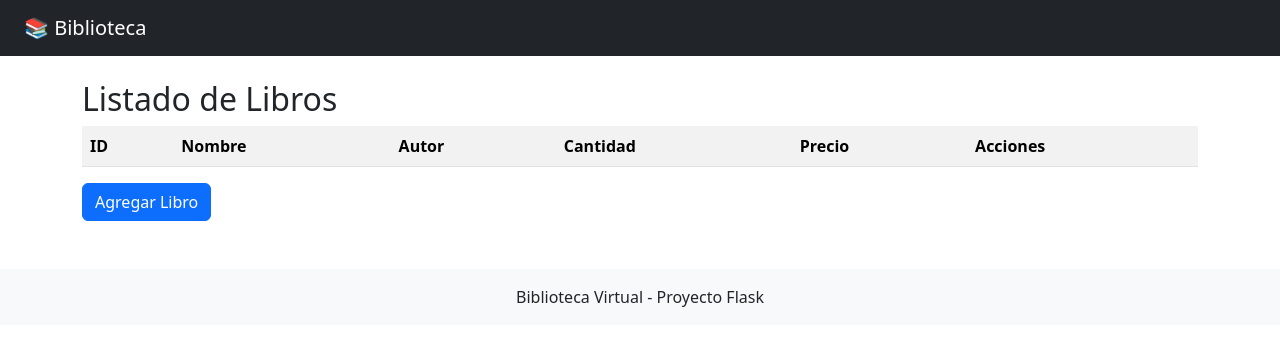
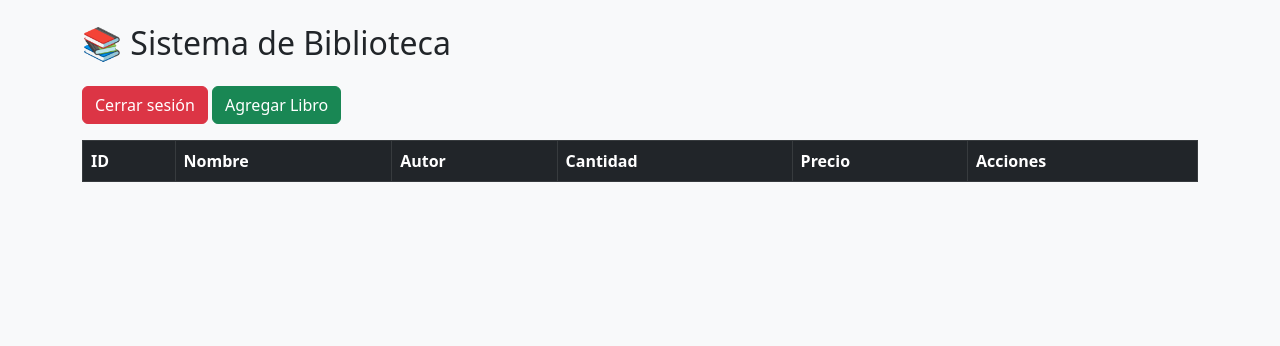
Before and after one commit to josselcardozo/mi_proyecto_biblioteca, a Flask app: template templates/index.html in a window 1280 px wide. Shown: the top 346 px of the page. Run offline with Flask 3, Linux system fonts and the light colour scheme; the template is opened without the code that fills it, so the values that code supplies are empty; parts of the project's set-up code (start-up, migrations or seed data) failed here and were passed over.

Commit message:
Proyecto final profesional Flask

```diff
--- a/app.py
+++ b/app.py
@@ -1,54 +1,18 @@
 from flask import Flask, render_template, request, redirect
+from flask_login import LoginManager, login_user, logout_user, login_required
 from conexion.conexion import obtener_conexion
-
-# 🔐 LOGIN
-from flask_login import LoginManager, login_user, logout_user, login_required, UserMixin
-
-# 📁 ARCHIVOS
-from inventario.inventario import (
-    guardar_txt, leer_txt,
-    guardar_json, leer_json,
-    guardar_csv, leer_csv
-)
-
-# 🟡 SQLITE
-from inventario.bd import db
-from inventario.productos import Producto
+from models import Usuario, Libro
 
 app = Flask(__name__)
 app.secret_key = "12345"
 
-# -----------------------------
-# SQLITE CONFIG
-# -----------------------------
-app.config['SQLALCHEMY_DATABASE_URI'] = 'sqlite:///biblioteca.db'
-app.config['SQLALCHEMY_TRACK_MODIFICATIONS'] = False
-
-db.init_app(app)
-
-with app.app_context():
-    db.create_all()
-
-# -----------------------------
-# LOGIN CONFIG
-# -----------------------------
 login_manager = LoginManager()
 login_manager.init_app(app)
 login_manager.login_view = "login"
 
-# -----------------------------
-# MODELO USUARIO
-# -----------------------------
-class Usuario(UserMixin):
-    def __init__(self, id_usuario, nombre, email, password):
-        self.id = id_usuario
-        self.nombre = nombre
-        self.email = email
-        self.password = password
-
-# -----------------------------
-# CARGAR USUARIO (MYSQL)
-# -----------------------------
+# -------------------------
+# CARGAR USUARIO
+# -------------------------
 @login_manager.user_loader
 def load_user(user_id):
     conexion = obtener_conexion()
@@ -56,16 +20,14 @@ def load_user(user_id):
 
     cursor.execute("SELECT * FROM usuarios WHERE id_usuario=%s", (user_id,))
     user = cursor.fetchone()
-
     conexion.close()
 
     if user:
-        return Usuario(user[0], user[1], user[2], user[3])
-    return None
+        return Usuario(*user)
 
-# -----------------------------
+# -------------------------
 # LOGIN
-# -----------------------------
+# -------------------------
 @app.route("/login", methods=["GET","POST"])
 def login():
     if request.method == "POST":
@@ -75,23 +37,21 @@ def login():
         conexion = obtener_conexion()
         cursor = conexion.cursor()
 
-        cursor.execute(
-            "SELECT * FROM usuarios WHERE email=%s AND password=%s",
-            (email, password)
-        )
+        cursor.execute("SELECT * FROM usuarios WHERE email=%s AND password=%s", (email, password))
         user = cursor.fetchone()
-
         conexion.close()
 
         if user:
-            login_user(Usuario(user[0], user[1], user[2], user[3]))
+            login_user(Usuario(*user))
             return redirect("/")
+        else:
+            return "Error en login"
 
     return render_template("login.html")
 
-# -----------------------------
+# -------------------------
 # REGISTRO
-# -----------------------------
+# -------------------------
 @app.route("/registro", methods=["GET","POST"])
 def registro():
     if request.method == "POST":
@@ -102,11 +62,8 @@ def registro():
         conexion = obtener_conexion()
         cursor = conexion.cursor()
 
-        cursor.execute(
-            "INSERT INTO usuarios (nombre,email,password) VALUES (%s,%s,%s)",
-            (nombre,email,password)
-        )
-
+        cursor.execute("INSERT INTO usuarios (nombre,email,password) VALUES (%s,%s,%s)",
+                       (nombre, email, password))
         conexion.commit()
         conexion.close()
 
@@ -114,18 +71,18 @@ def registro():
 
     return render_template("registro.html")
 
-# -----------------------------
+# -------------------------
 # LOGOUT
-# -----------------------------
+# -------------------------
 @app.route("/logout")
 @login_required
 def logout():
     logout_user()
     return redirect("/login")
 
-# -----------------------------
-# MYSQL → LIBROS (PRINCIPAL)
-# -----------------------------
+# -------------------------
+# INDEX (PROTEGIDO)
+# -------------------------
 @app.route("/")
 @login_required
 def index():
@@ -133,15 +90,16 @@ def index():
     cursor = conexion.cursor()
 
     cursor.execute("SELECT * FROM libros")
-    libros = cursor.fetchall()
+    datos = cursor.fetchall()
+    conexion.close()
 
-    conexion.close()
+    libros = [Libro(*fila) for fila in datos]
 
     return render_template("index.html", libros=libros)
 
-# -----------------------------
-# AGREGAR (MYSQL)
-# -----------------------------
+# -------------------------
+# AGREGAR
+# -------------------------
 @app.route("/agregar", methods=["GET","POST"])
 @login_required
 def agregar():
@@ -154,10 +112,8 @@ def agregar():
         conexion = obtener_conexion()
         cursor = conexion.cursor()
 
-        cursor.execute(
-            "INSERT INTO libros (nombre,autor,cantidad,precio) VALUES (%s,%s,%s,%s)",
-            (nombre,autor,cantidad,precio)
-        )
+        cursor.execute("INSERT INTO libros (nombre,autor,cantidad,precio) VALUES (%s,%s,%s,%s)",
+                       (nombre, autor, cantidad, precio))
 
         conexion.commit()
         conexion.close()
@@ -166,84 +122,26 @@ def agregar():
 
     return render_template("agregar.html")
 
-# -----------------------------
-# EDITAR (MYSQL)
-# -----------------------------
+# -------------------------
+# EDITAR
+# -------------------------
 @app.route("/editar/<int:id>", methods=["GET","POST"])
 @login_required
 def editar(id):
-
     conexion = obtener_conexion()
     cursor = conexion.cursor()
 
-    cursor.execute("SELECT * FROM libros WHERE id=%s", (id,))
-    libro = cursor.fetchone()
-
     if request.method == "POST":
-        nombre = request.form["nombre"]
-        autor = request.form["autor"]
-        cantidad = request.form["cantidad"]
-        precio = request.form["precio"]
-
-        cursor.execute(
-            "UPDATE libros SET nombre=%s,autor=%s,cantidad=%s,precio=%s WHERE id=%s",
-            (nombre,autor,cantidad,precio,id)
-        )
+        cursor.execute("UPDATE libros SET nombre=%s,autor=%s,cantidad=%s,precio=%s WHERE id=%s",
+                       (request.form["nombre"], request.form["autor"],
+                        request.form["cantidad"], request.form["precio"], id))
 
         conexion.commit()
         conexion.close()
-
         return redirect("/")
 
-    conexion.close()
-    return render_template("editar.html", libro=libro)
-
-# -----------------------------
-# ELIMINAR (MYSQL)
-# -----------------------------
-@app.route("/eliminar/<int:id>")
-@login_required
-def eliminar(id):
-
-    conexion = obtener_conexion()
-    cursor = conexion.cursor()
-
-    cursor.execute("DELETE FROM libros WHERE id=%s", (id,))
-    conexion.commit()
+    cursor.execute("SELECT * FROM libros WHERE id=%s", (id,))
+    libro = Libro(*cursor.fetchone())
     conexion.close()
 
-    return redirect("/")
-
-# -----------------------------
-# SQLITE → PRODUCTOS
-# -----------------------------
-@app.route("/productos")
-def productos():
-    lista = Producto.query.all()
-    return render_template("productos.html", productos=lista)
-
-# -----------------------------
-# ARCHIVOS TXT/JSON/CSV
-# -----------------------------
-@app.route("/datos", methods=["GET","POST"])
-def datos():
-    if request.method == "POST":
-        nombre = request.form["nombre"]
-        precio = request.form["precio"]
-
-        guardar_txt(nombre, precio)
-        guardar_json(nombre, precio)
-        guardar_csv(nombre, precio)
-
-    return render_template(
-        "datos.html",
-        datos_txt=leer_txt(),
-        datos_json=leer_json(),
-        datos_csv=leer_csv()
-    )
-
-# -----------------------------
-# RUN
-# -----------------------------
-if __name__ == "__main__":
-    app.run(debug=True)
+    return render_template("editar.html", libro=libro)
--- a/conexion/conexion.py
+++ b/conexion/conexion.py
@@ -1,10 +1,9 @@
 import mysql.connector
 
 def obtener_conexion():
-    conexion = mysql.connector.connect(
+    return mysql.connector.connect(
         host="localhost",
         user="root",
         password="",
         database="biblioteca"
     )
-    return conexion
--- a/templates/base.html
+++ b/templates/base.html
@@ -1,23 +1,14 @@
 <!DOCTYPE html>
 <html>
 <head>
-    <title>Biblioteca Virtual</title>
-
-    <link href="https://cdn.jsdelivr.net/npm/bootstrap@5.3.2/dist/css/bootstrap.min.css" rel="stylesheet">
+    <title>Biblioteca</title>
+    <link href="https://cdn.jsdelivr.net/npm/bootstrap@5.3.0/dist/css/bootstrap.min.css" rel="stylesheet">
 </head>
 <body>
-
-<nav class="navbar navbar-dark bg-dark px-4">
-    <a class="navbar-brand text-white" href="/">📚 Biblioteca</a>
-</nav>
 
 <div class="container mt-4">
     {% block content %}{% endblock %}
 </div>
 
-<footer class="text-center mt-5 p-3 bg-light">
-    Biblioteca Virtual - Proyecto Flask
-</footer>
-
 </body>
 </html>
--- a/templates/index.html
+++ b/templates/index.html
@@ -1,10 +1,21 @@
-{% extends "base.html" %}
+<!DOCTYPE html>
+<html>
+<head>
+    <title>Biblioteca</title>
+    <link href="https://cdn.jsdelivr.net/npm/bootstrap@5.3.0/dist/css/bootstrap.min.css" rel="stylesheet">
+</head>
 
-{% block content %}
+<body class="bg-light">
 
-<h2>Listado de Libros</h2>
+<div class="container mt-4">
 
-<table class="table table-striped">
+    <h2 class="mb-4">📚 Sistema de Biblioteca</h2>
+
+    <a href="/logout" class="btn btn-danger mb-3">Cerrar sesión</a>
+    <a href="/agregar" class="btn btn-success mb-3">Agregar Libro</a>
+
+    <table class="table table-bordered">
+        <thead class="table-dark">
             <tr>
                 <th>ID</th>
                 <th>Nombre</th>
@@ -13,7 +24,9 @@
                 <th>Precio</th>
                 <th>Acciones</th>
             </tr>
+        </thead>
 
+        <tbody>
         {% for libro in libros %}
             <tr>
                 <td>{{ libro[0] }}</td>
@@ -23,13 +36,15 @@
                 <td>{{ libro[4] }}</td>
 
                 <td>
-        <a href="{{ url_for('editar', id=libro[0]) }}" class="btn btn-warning btn-sm">Editar</a>
-        <a href="{{ url_for('eliminar', id=libro[0]) }}" class="btn btn-danger btn-sm">Eliminar</a>
+                    <a href="/editar/{{ libro[0] }}" class="btn btn-warning btn-sm">Editar</a>
+                    <a href="/eliminar/{{ libro[0] }}" class="btn btn-danger btn-sm">Eliminar</a>
                 </td>
             </tr>
         {% endfor %}
+        </tbody>
     </table>
 
-<a href="{{ url_for('agregar') }}" class="btn btn-primary">Agregar Libro</a>
+</div>
 
-{% endblock %}cd C:\mi_proyecto_biblioteca
+</body>
+</html>
```
Also changed, not shown: models.py (+10 -27 lines). Lines whose indentation alone changed are shown as unchanged.
